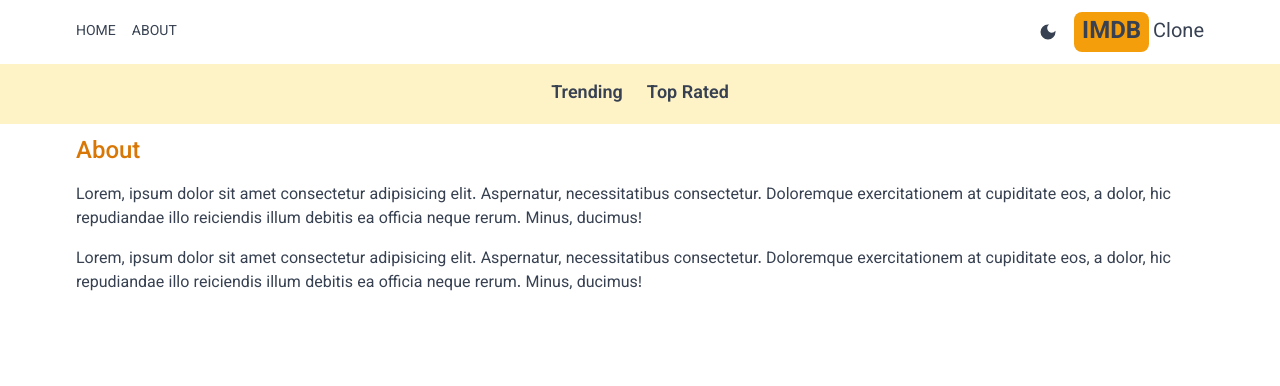
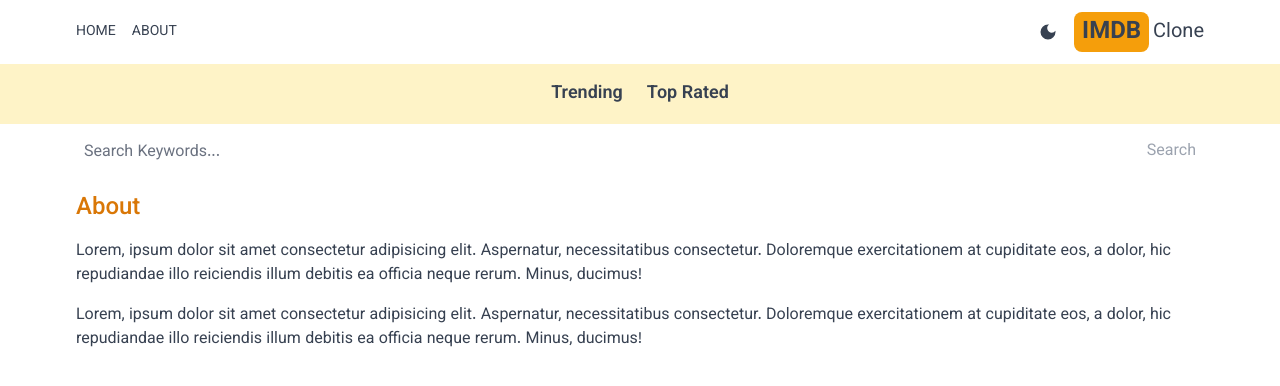
Before and after one commit to Mohammad80najafi/IMDb-clone, a Next.js app: page /about in a window 1280 px wide. Shown: the top 386 px of the page. Built offline with nearby package versions, Linux system fonts and the light colour scheme.

Commit message:
add search box

```diff
--- /dev/null
+++ b/src/app/components/SearchBox.jsx
@@ -0,0 +1,36 @@
+"use client";
+
+import { useState } from "react";
+import { useRouter } from "next/navigation";
+
+export default function SearchBox() {
+  const [search, setSearch] = useState("");
+
+  const router = useRouter();
+
+  const handleSubmit = (e) => {
+    e.preventDefault();
+    router.push(`/search/${search}`);
+  };
+
+  return (
+    <form
+      className="flex justify-between px-5 max-w-6xl mx-auto"
+      onSubmit={handleSubmit}
+    >
+      <input
+        type="text"
+        placeholder="Search Keywords..."
+        className="w-full h-14 rounded-md placeholder-gray-500 outline-none bg-transparent flex-1"
+        value={search}
+        onChange={(e) => setSearch(e.target.value)}
+      />
+      <button
+        className="text-amber-600 disabled:text-gray-400"
+        disabled={search === ""}
+      >
+        Search
+      </button>
+    </form>
+  );
+}
--- a/src/app/layout.js
+++ b/src/app/layout.js
@@ -3,6 +3,7 @@
 import Header from "./components/Header";
 import { Providers } from "./Providers";
 import Navbar from "./components/Navbar";
+import SearchBox from "./components/SearchBox";
 
 const vazirmatn = Vazirmatn({ subsets: ["latin"] });
 export const metadata = {
@@ -17,6 +18,7 @@
         <Providers>
           <Header />
           <Navbar />
+          <SearchBox />
           {children}
         </Providers>
       </body>
--- /dev/null
+++ b/src/app/search/[searchTerm]/page.jsx
@@ -0,0 +1,18 @@
+import { Results } from "@/app/components/Results";
+
+export default async function SearchPage({ params }) {
+  const searchTerm = params.searchTerm;
+  const res = await fetch(
+    `https://api.themovie.org/3/search/movie?api_key=${process.env.API_KEY}&query=${searchTerm}&lanquage=en-US&page=1&include_adult=false`
+  );
+  const data = await res.json();
+  const results = data.results;
+  return (
+    <div>
+      {results &&
+        results.length ===
+          0(<h1 className="text-center pt-6">No results found</h1>)}
+      {results && <Results results={results} />}
+    </div>
+  );
+}
```
